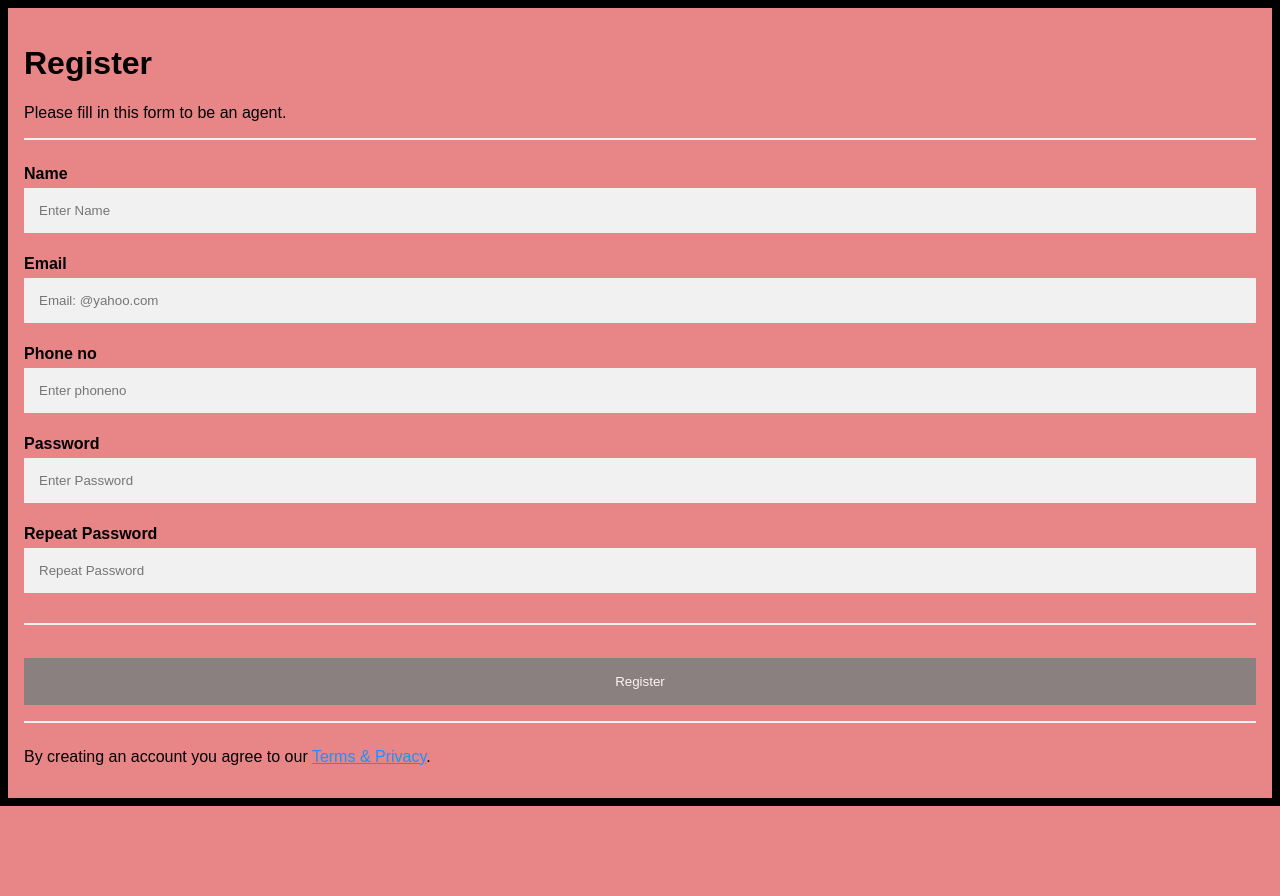
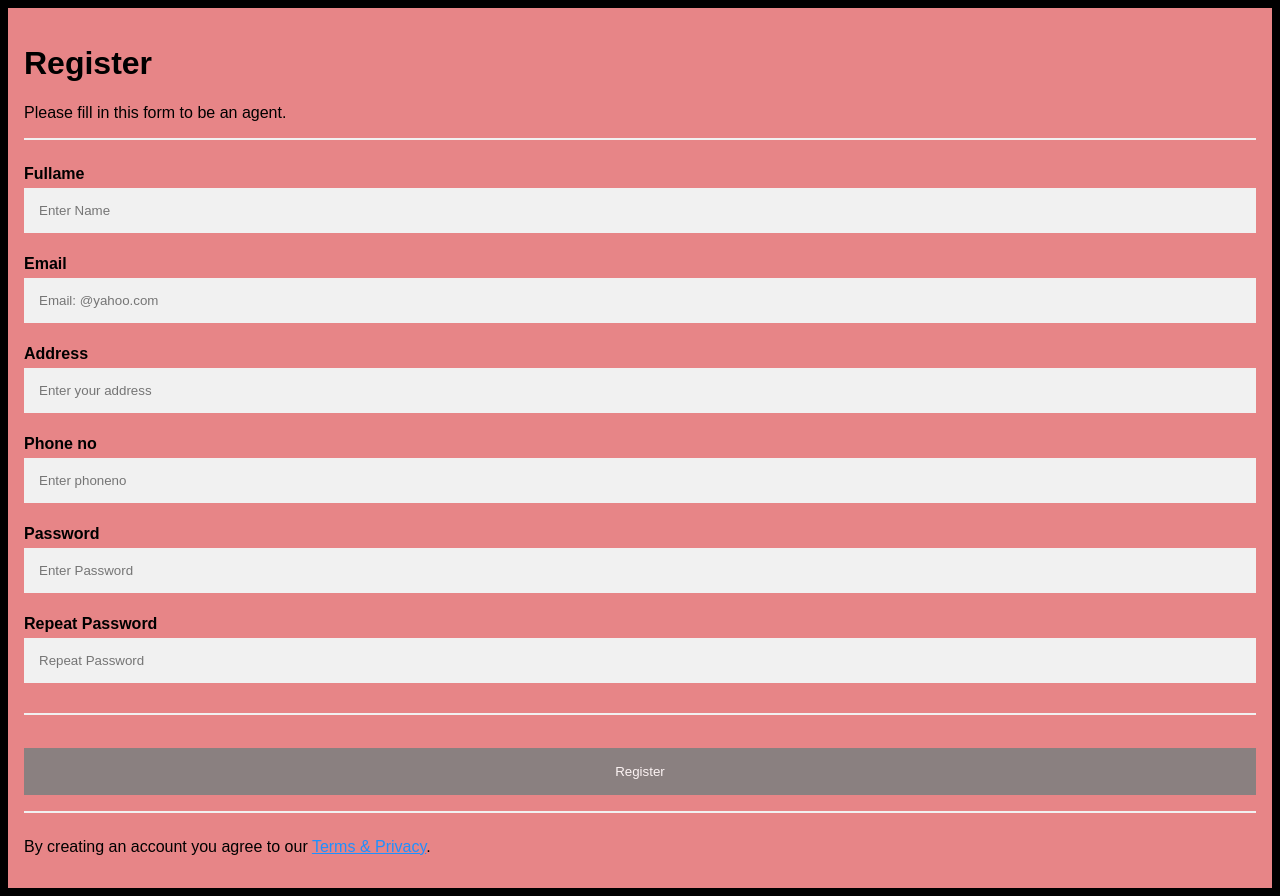
Before and after one commit to Izahhoney/ordering_system, a PHP site: page /registeragent.php in a window 1280 px wide. Before the commit the page ends 806 px from the top, so only its background shows below. Run offline with PHP 8.4, Linux system fonts and the light colour scheme.

Commit message:
registeragent

```diff
--- a/agentdataregister.php
+++ b/agentdataregister.php
@@ -15,9 +15,4 @@ values ('$_POST[name]','$_POST[email]','$_POST[nohp]','$_POST[password]')";
 echo "<script
 type='text/jscript'>alert('Register agent has been submitted!')</script>";
 header('refresh:1 url=index.php');
-
-echo "<script
-type='text/jscript'>alert('Register agent has been submitted!')</script>";
-header('refresh:1 url=index.php');
-
 ?>
--- a/registeragent.php
+++ b/registeragent.php
@@ -89,13 +89,16 @@ include('config.php');
     <p>Please fill in this form to be an agent.</p>
     <hr>
 
-    <label for="name"><b>Name</b></label>
+    <label for="Fullname"><b>Fullame</b></label>
     <input type="text" placeholder="Enter Name" name="name" id="name" required>
 
-    <label for="email"><b>Email</b></label>
+    <label for="Email"><b>Email</b></label>
     <input type="text" placeholder="Email: @yahoo.com" name="email" id="email" required>
 
-    <label for="nohp"><b>Phone no</b></label>
+    <label for="Address"><b>Address</b></label>
+    <input type="text" placeholder="Enter your address" name="email" id="email" required>
+
+    <label for="Address"><b>Phone no</b></label>
     <input type="text" placeholder="Enter phoneno" name="nohp" id="nohp" required>
 
     <label for="psw"><b>Password</b></label>
```
Also changed, not shown: db.sql (+9 -8 lines).
